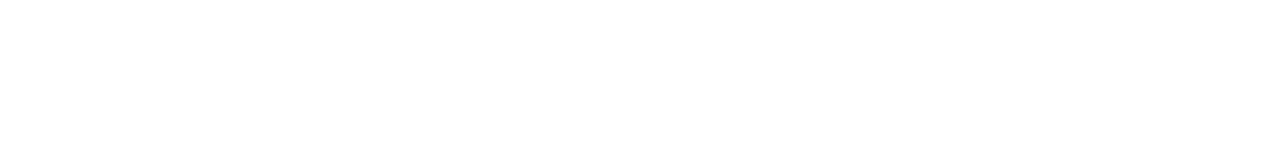
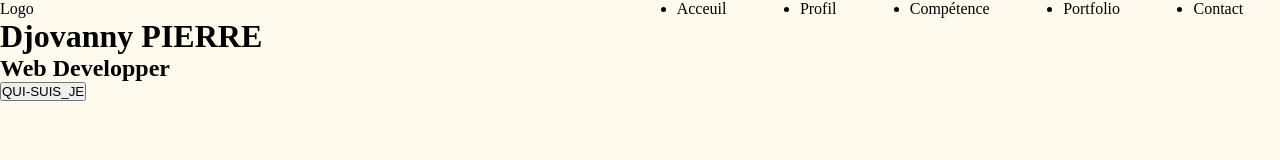
Before and after one commit to DjovannyP/djovannypierre, a plain HTML site: page index.html in a window 1280 px wide. Drawn offline with Linux system fonts and the light colour scheme.

Commit message:
Fix: nav bar add construction d'un site portfolio / site personnelle.

```diff
--- a/index.html
+++ b/index.html
@@ -4,8 +4,27 @@
     <meta charset="UTF-8">
     <meta name="viewport" content="width=device-width, initial-scale=1.0">
     <title>djovannypierre</title>
+    <link rel="stylesheet" href="style.css">
 </head>
 <body>
+    <div class="hero">
+        <div class="nav-bar">
+            <div id ="logo">Logo</div>
+            <ul>
+                <li><a class="Acceuil">Acceuil</a</li>
+                <a class="Profil"><li>Profil</li></a>
+                <a class="Compétence"><li>Compétence</li></a>
+                <a class="Portfolio"><li>Portfolio</li></a>
+                <a class="contact"><li>Contact</li></a>
+            </ul>
+        </div>
+        <div>
+            <h1>Djovanny PIERRE</h1>
+            <h2>Web Developper</h2>
+            <button>QUI-SUIS_JE</button>
+        </div>
+
+    </div>
 
 </body>
 </html>
--- a/style.css
+++ b/style.css
@@ -2,3 +2,21 @@
     margin: 0;
     padding: 0;
 }
+body{
+    background-color: black;
+}
+.hero{
+    height: 100vh;
+    width: 100%;
+    background-color:  #fffaee;
+}
+.nav-bar{
+    display: flex;
+    justify-content: space-between;
+}
+.nav-bar ul{
+    width: 50%;
+    display: flex;
+    justify-content: space-around;
+    text-decoration: none;
+}
```
Also changed, not shown: script.js (added).
